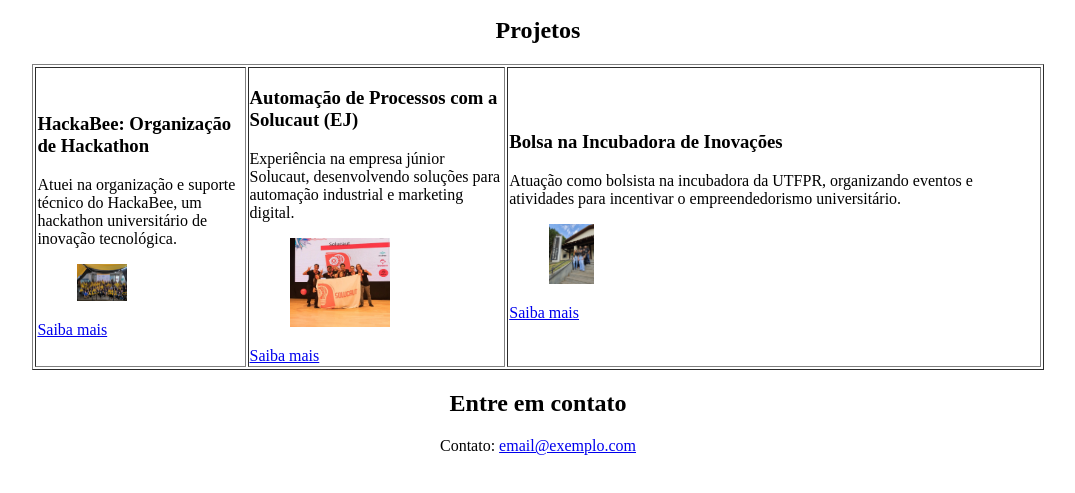
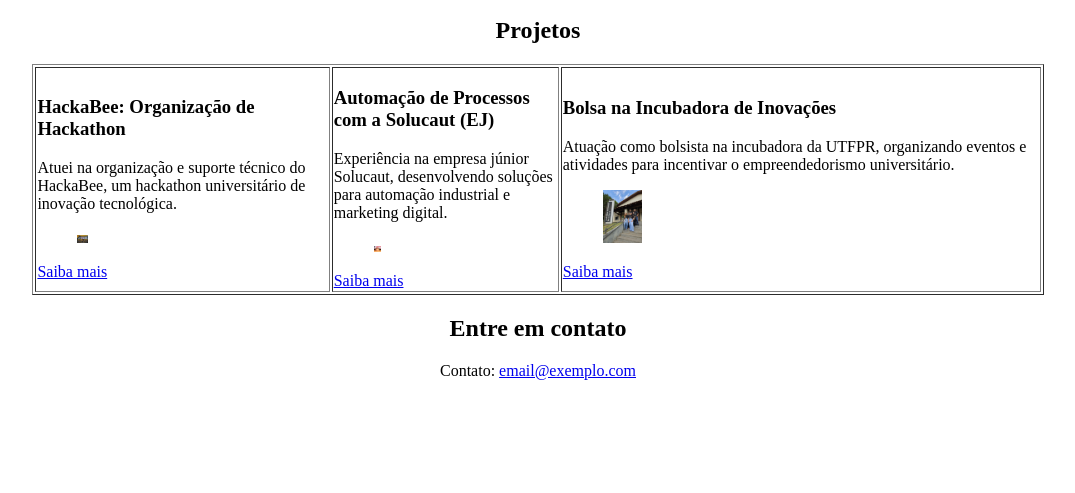
Before and after one commit to Tabiuutah/Curriculo, a plain HTML site: page index2.html in a window 1280 px wide. Shown: the part 101-594 px from the top of the page, without its empty margins (102-1177 px from the left). Drawn offline with Linux system fonts and the light colour scheme.

Commit message:
tamanhos

```diff
--- a/index2.html
+++ b/index2.html
@@ -16,7 +16,7 @@
                     <h3>HackaBee: Organização de Hackathon</h3>
                     <p>Atuei na organização e suporte técnico do HackaBee, um hackathon universitário de inovação tecnológica.</p>
                     <figure>
-                        <img src="Imagens/hackabee.jpg" width="50">
+                        <img src="Imagens/hackabee.jpg" width="5%">
                     </figure>
                     <a href="#">Saiba mais</a>
                 </td>
@@ -24,7 +24,7 @@
                     <h3>Automação de Processos com a Solucaut (EJ)</h3>
                     <p>Experiência na empresa júnior Solucaut, desenvolvendo soluções para automação industrial e marketing digital.</p>
                     <figure>
-                        <img src="Imagens/solucaut.jpeg" width="100">
+                        <img src="Imagens/solucaut.jpeg" width="5%">
                     </figure>
                     <a href="#">Saiba mais</a>
                 </td>
```
